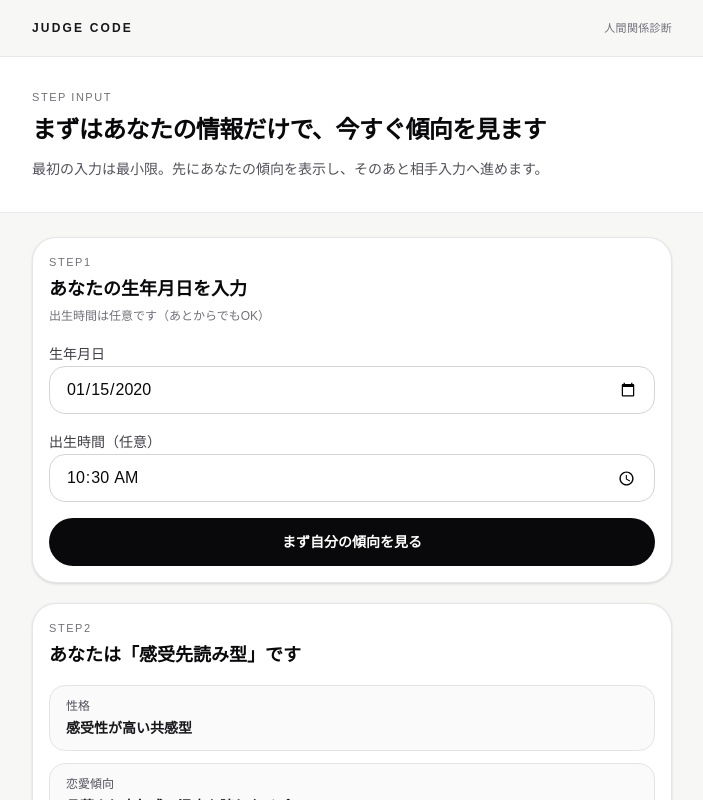
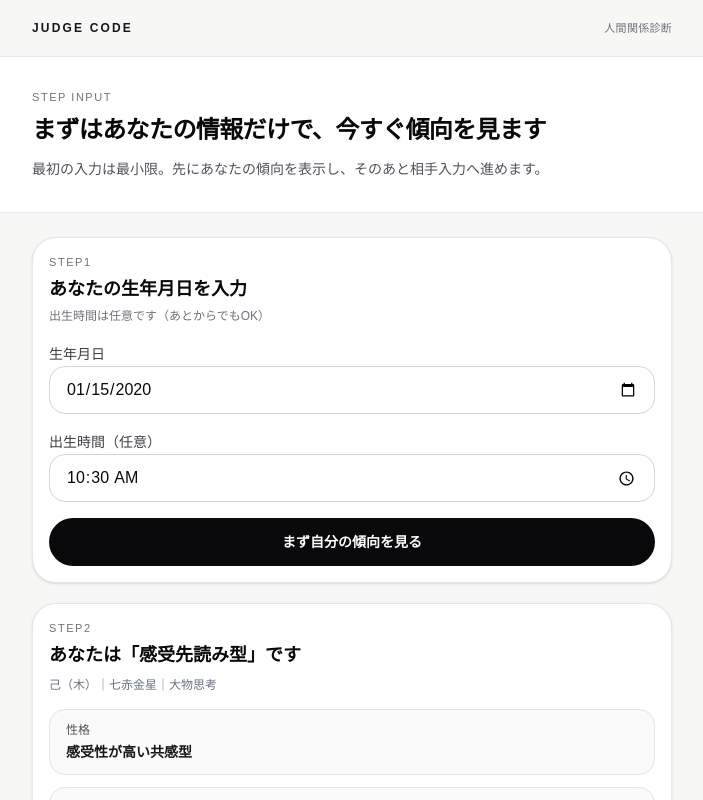
Before and after one commit to anan-commits/judge-app, a Next.js app: page /diagnosis in a window 1280 px wide. Both pictures are taken after typing "2020-01-15", "10:30" into the empty fields and a click on the button "まず自分の傾向を見る". Shown: the top 800 px of the page, without its empty margins (288-991 px from the left). Built offline with nearby package versions, Linux system fonts and the light colour scheme.

Commit message:
占術ステータス表記

```diff
--- a/app/diagnosis/page.tsx
+++ b/app/diagnosis/page.tsx
@@ -202,6 +202,9 @@ export default function DiagnosisPage() {
             <h3 className="mt-1 text-lg font-semibold text-zinc-950">
               あなたは「{selfInsight.typeName}」です
             </h3>
+            <div className="mt-2 text-xs text-gray-500">
+              {myProfile.dayStem}（{myProfile.gogyo}）｜{myProfile.kyusei}｜{myProfile.koseigaku}
+            </div>
             <div className="mt-4 grid gap-3">
               <div className="rounded-2xl border border-zinc-200 bg-zinc-50 px-4 py-3">
                 <p className="text-xs font-medium text-zinc-600">性格</p>
```
